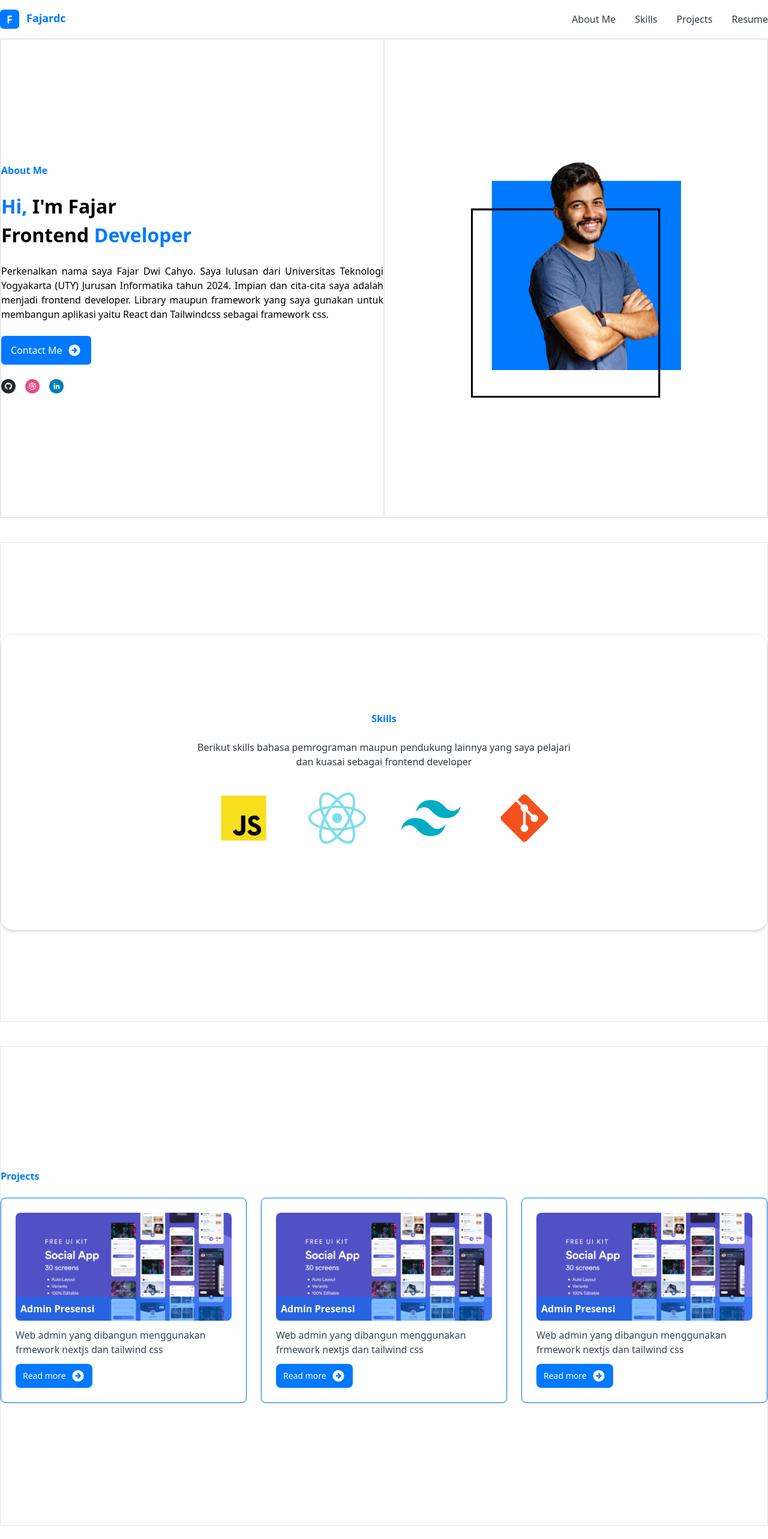
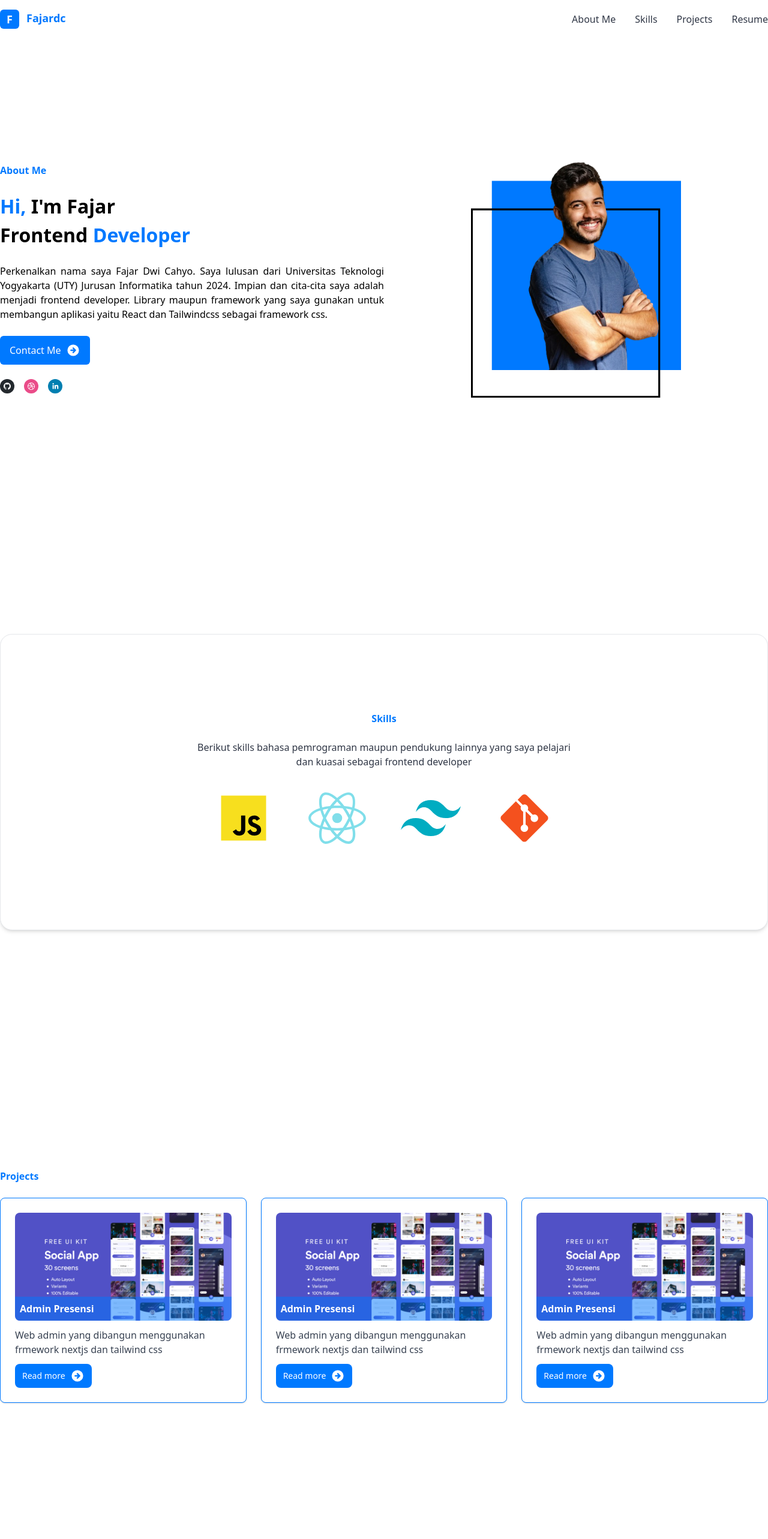
Before and after one commit to fajardd/portfolio, a Next.js app: page / in a window 1280 px wide. Shown: the top 2566 px of the page at 60% size. Built offline with nearby package versions, Linux system fonts and the light colour scheme.

Commit message:
remove border container

```diff
--- a/src/pages/index.js
+++ b/src/pages/index.js
@@ -34,14 +34,14 @@
         <div
           id="aboutme"
           ref={aboutMeRef}
-          className="lg:h-screen grid lg:grid-cols-2  border  "
+          className="lg:h-screen grid lg:grid-cols-2   "
         >
-          <div className="flex  border justify-center items-center bg-white">
+          <div className="flex  justify-center items-center bg-white">
             <div className="z-40 p-2">
               <Image src={Foto} width={350} height={350} />
             </div>
           </div>
-          <div className="bg-white border flex items-center lg:order-first py-6 lg:py-6">
+          <div className="bg-white flex items-center lg:order-first py-6 lg:py-6">
             <div>
               <div
                 className={`${
@@ -84,7 +84,7 @@
         {/* Skills */}
         <div
           id="skills"
-          className="lg:h-screen border  flex justify-center items-center "
+          className="lg:h-screen flex justify-center items-center "
           // ref={skillsRef}
         >
           <div className="border shadow-md rounded-[20px] py-6 lg:py-32 w-full bg-white">
@@ -132,7 +132,7 @@
         {/* Project */}
         <div
           id="project"
-          className="lg:h-screen mb-40 border  flex justify-center items-center "
+          className="lg:h-screen mb-40  flex justify-center items-center "
         >
           <div className="  w-full bg-white">
             <div>
```
